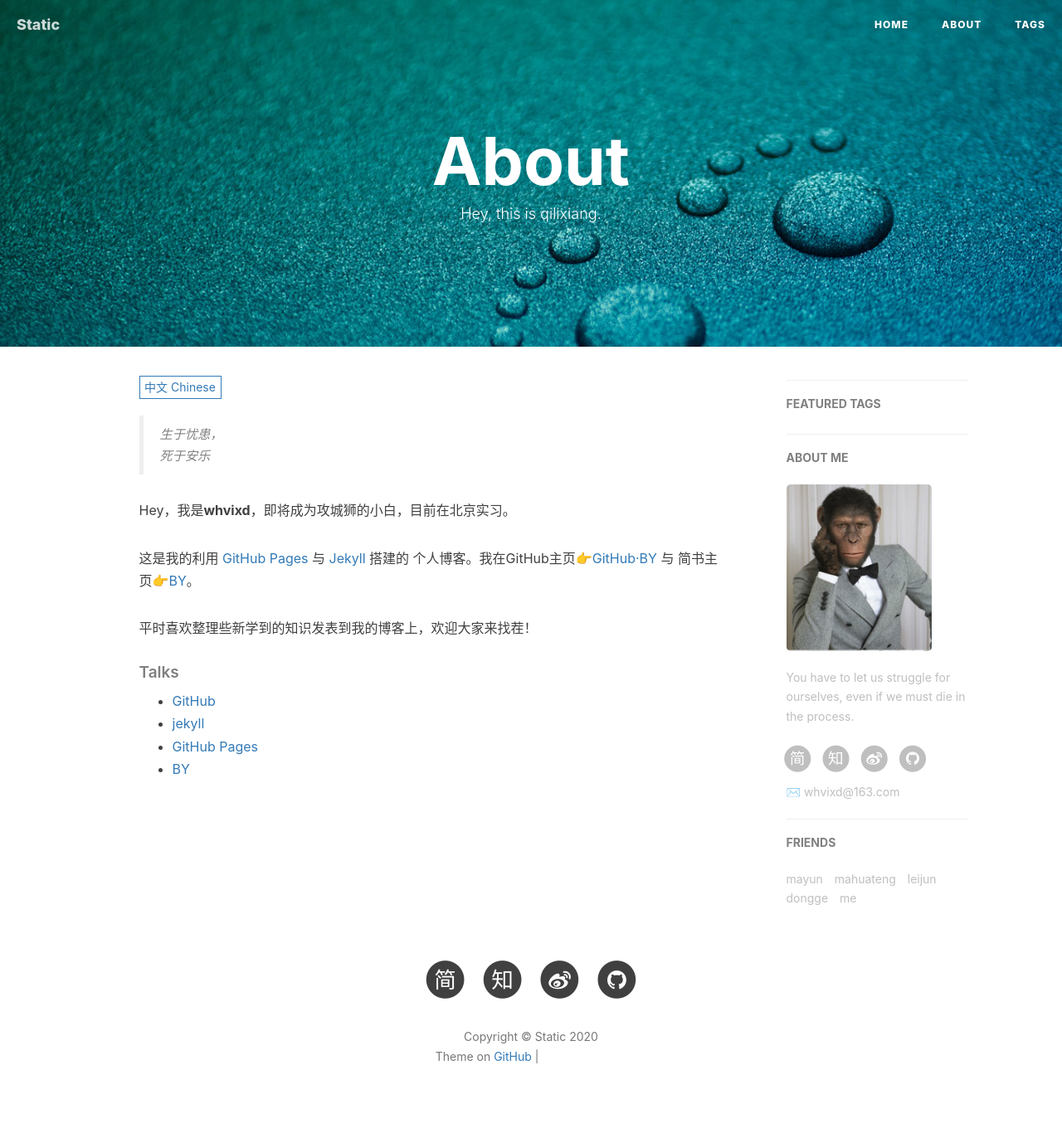
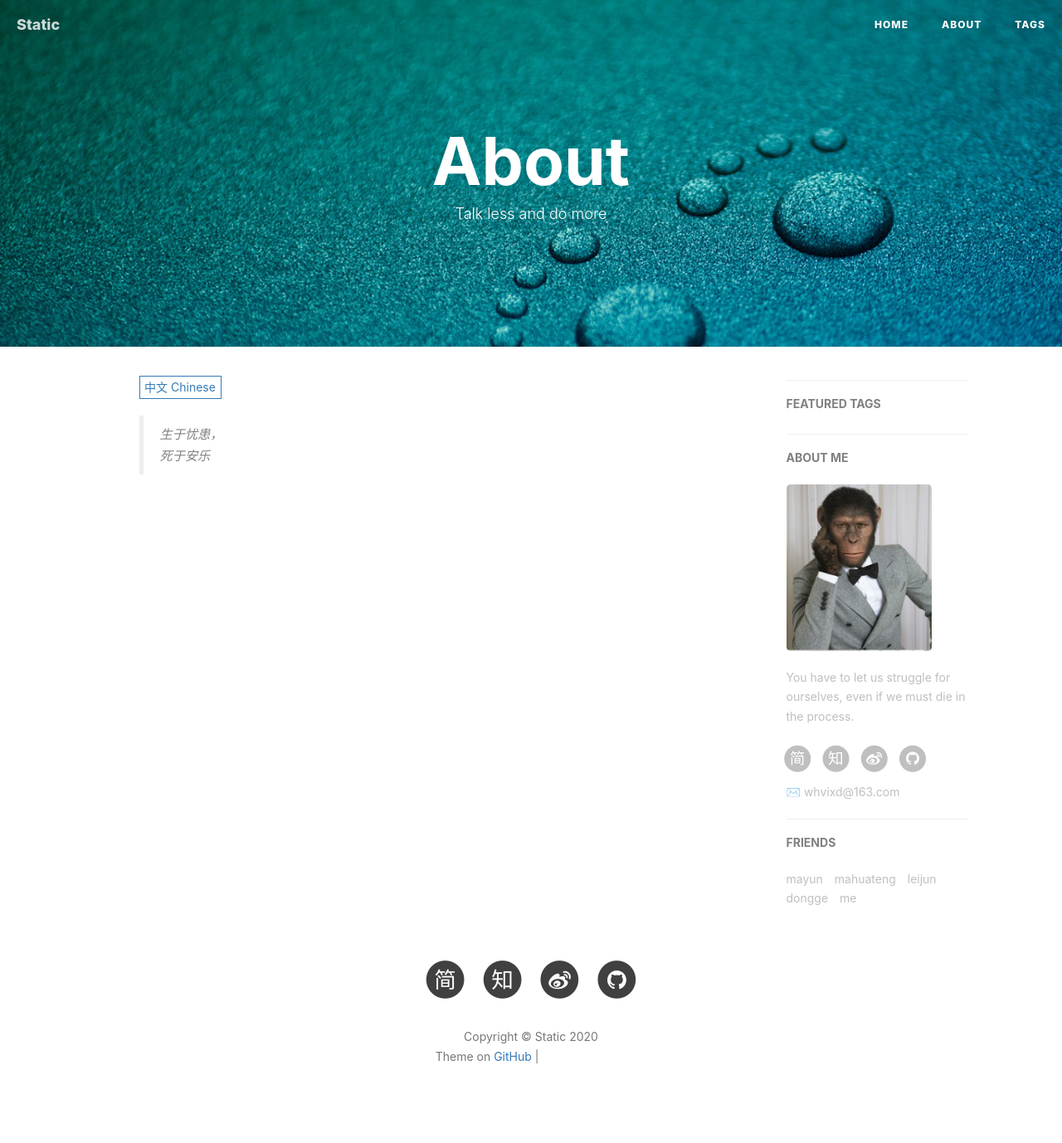
Before and after one commit to whvixd/qilixiang.github.io, a Jekyll site: the page built from about.html, in a window 1280 px wide. Shown: the whole page at 83% size. Built offline with Jekyll 4.4.1, drawn with Linux system fonts in a browser that asks for light colours; nearby versions of some CDN libraries; comment, search, counter and statistics services are not loaded; grey boxes are pictures that could not be loaded.

Commit message:
修改简介

```diff
--- a/about.html
+++ b/about.html
@@ -1,7 +1,7 @@
 ---
 layout: page
 title: "About"
-description: "Hey, this is qilixiang."
+description: "Talk less and do more"
 header-img: "img/about_bg.jpg"
 ---
 
@@ -18,6 +18,7 @@ header-img: "img/about_bg.jpg"
     <blockquote><p>生于忧患，<br>
     死于安乐</p></blockquote>
 
+<!--
     <p>Hey，我是<strong>whvixd</strong>，即将成为攻城狮的小白，目前在北京实习。</p>
 
     <p>这是我的利用 <a href="https://pages.github.com/">GitHub Pages</a> 与 <a href="http://jekyll.com.cn/">Jekyll</a> 搭建的 个人博客。我在GitHub主页<a href="https://github.com/codeFarmer1118/">👉GitHub·BY</a> 与 简书主页<a href="http://www.jianshu.com/users/2bc643a3974e/timeline">👉BY</a>。</p>
@@ -30,7 +31,9 @@ header-img: "img/about_bg.jpg"
     <li><a href="https://github.com">GitHub</a></li>
     <li><a href="http://jekyll.com.cn/">jekyll</a></li>
     <li><a href="https://pages.github.com/">GitHub Pages</a></li>
-    <li><a href="http://qilixiang1118.top/">BY</a></li>    </ul>
+    <li><a href="http://qilixiang1118.top/">BY</a></li>
+    </ul>
+-->
 </div>
 
 <!-- English Version -->
@@ -38,6 +41,7 @@ header-img: "img/about_bg.jpg"
     <blockquote><p>Born of misery. <br>
     Death by ease.</p></blockquote>
 
+<!--
     <p>Hi, I am <strong>wangzhixiang</strong>，you can call me <strong>BY</strong>. I'm an iprogrammer.I am currently working as an intern in Beijing.</p>
 
     <p>This is my personal blog, through making Github Pages and Jekyll.My GitHub  👉 <a href="https://github.com/codeFarmer1118/">Github·BY</a>.</p>
@@ -52,6 +56,7 @@ header-img: "img/about_bg.jpg"
     <li><a href="https://pages.github.com/">GitHub Pages</a></li>
     <li><a href="http://qilixiang1118.top/">BY</a></li>
     </ul>
+ -->
 </div>
 
 <!-- Handle Language Change -->
```
